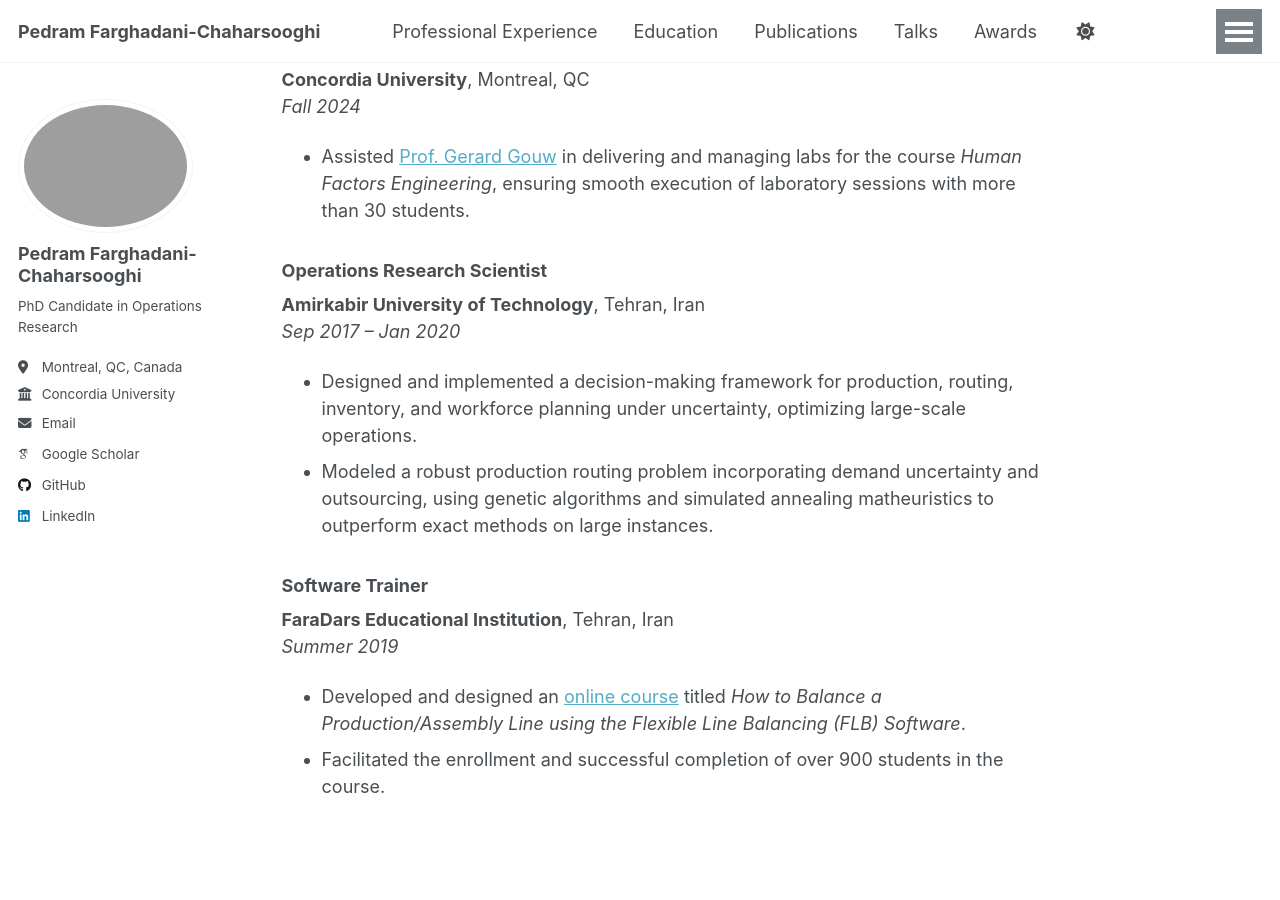
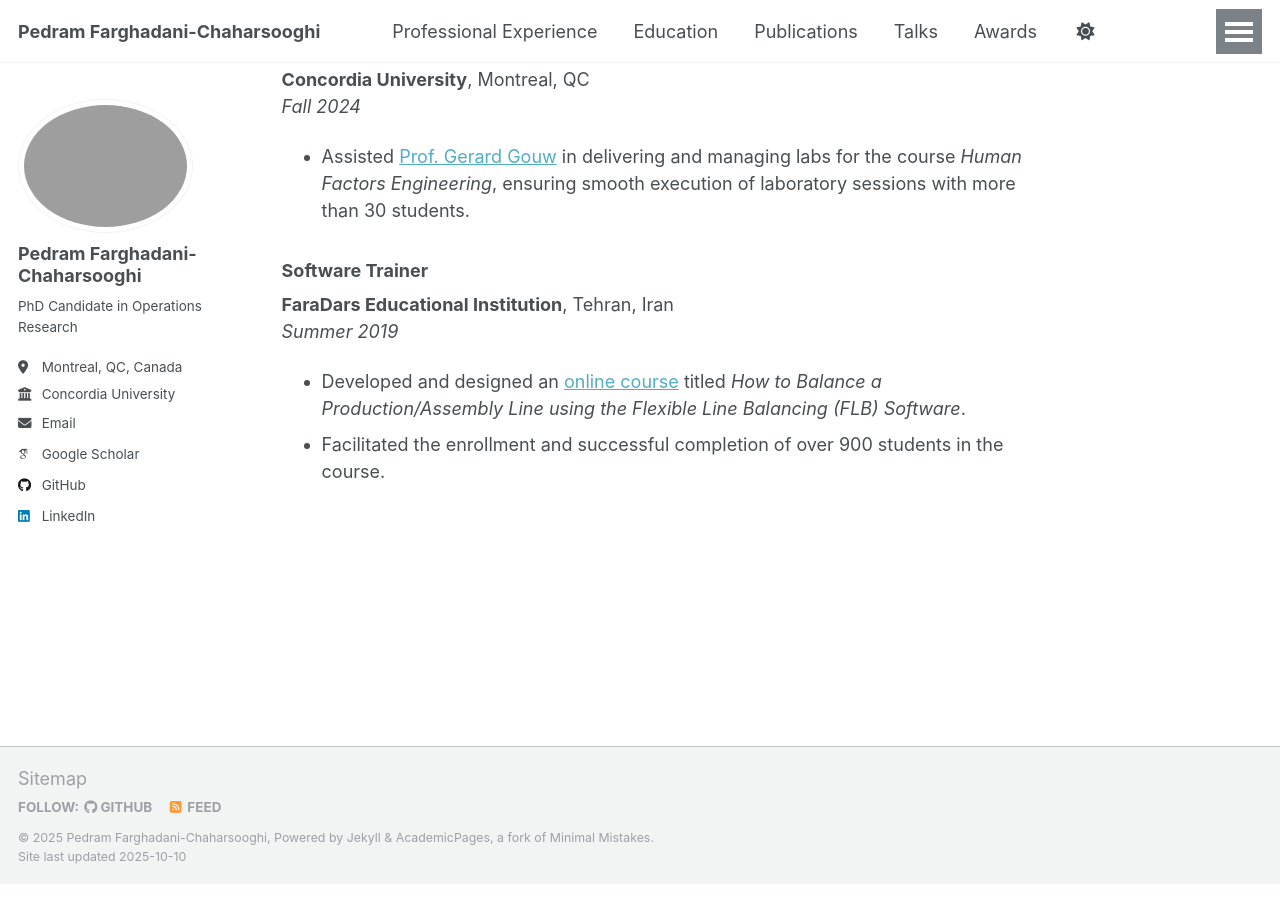
Before and after one commit to Pedram-Fdi/Pedram-Fdi.github.io, a Jekyll site: the page built from _pages/professionalexperience.md, in a window 1280 px wide and 900 px high, scrolled down 1782 px. Built offline with Jekyll 4.4.1, drawn with Linux system fonts in a browser that asks for light colours; some web fonts are replaced.

Commit message:
Update professionalexperience.md

```diff
--- a/_pages/professionalexperience.md
+++ b/_pages/professionalexperience.md
@@ -49,12 +49,6 @@ author_profile: true
 *Fall 2024*
 - Assisted [Prof. Gerard Gouw](https://www.concordia.ca/faculty/gerard-gouw.html) in delivering and managing labs for the course *Human Factors Engineering*, ensuring smooth execution of laboratory sessions with more than 30 students.
 
-### Operations Research Scientist
-**Amirkabir University of Technology**, Tehran, Iran
-*Sep 2017 – Jan 2020*
-- Designed and implemented a decision-making framework for production, routing, inventory, and workforce planning under uncertainty, optimizing large-scale operations.
-- Modeled a robust production routing problem incorporating demand uncertainty and outsourcing, using genetic algorithms and simulated annealing matheuristics to outperform exact methods on large instances.
-
 ### Software Trainer
 **FaraDars Educational Institution**, Tehran, Iran
 *Summer 2019*
```
